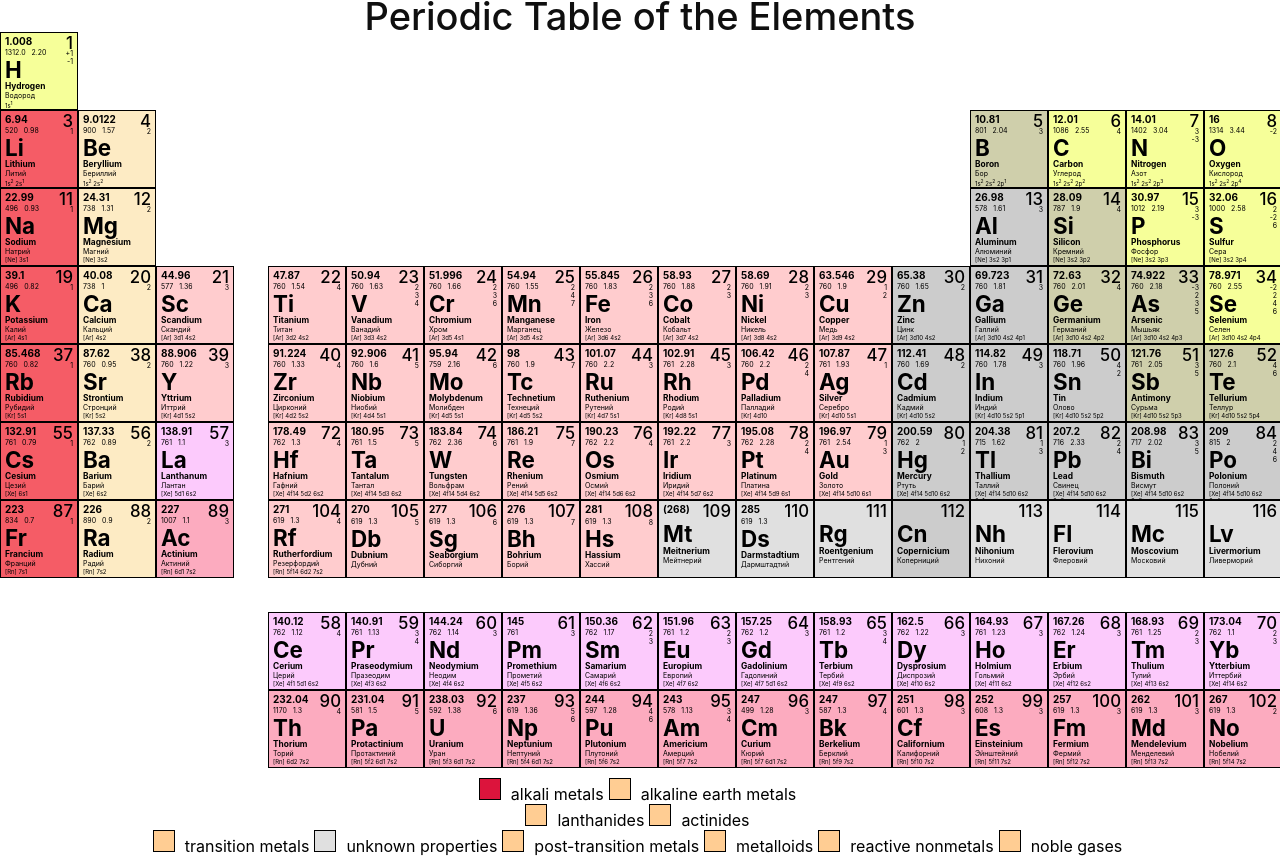
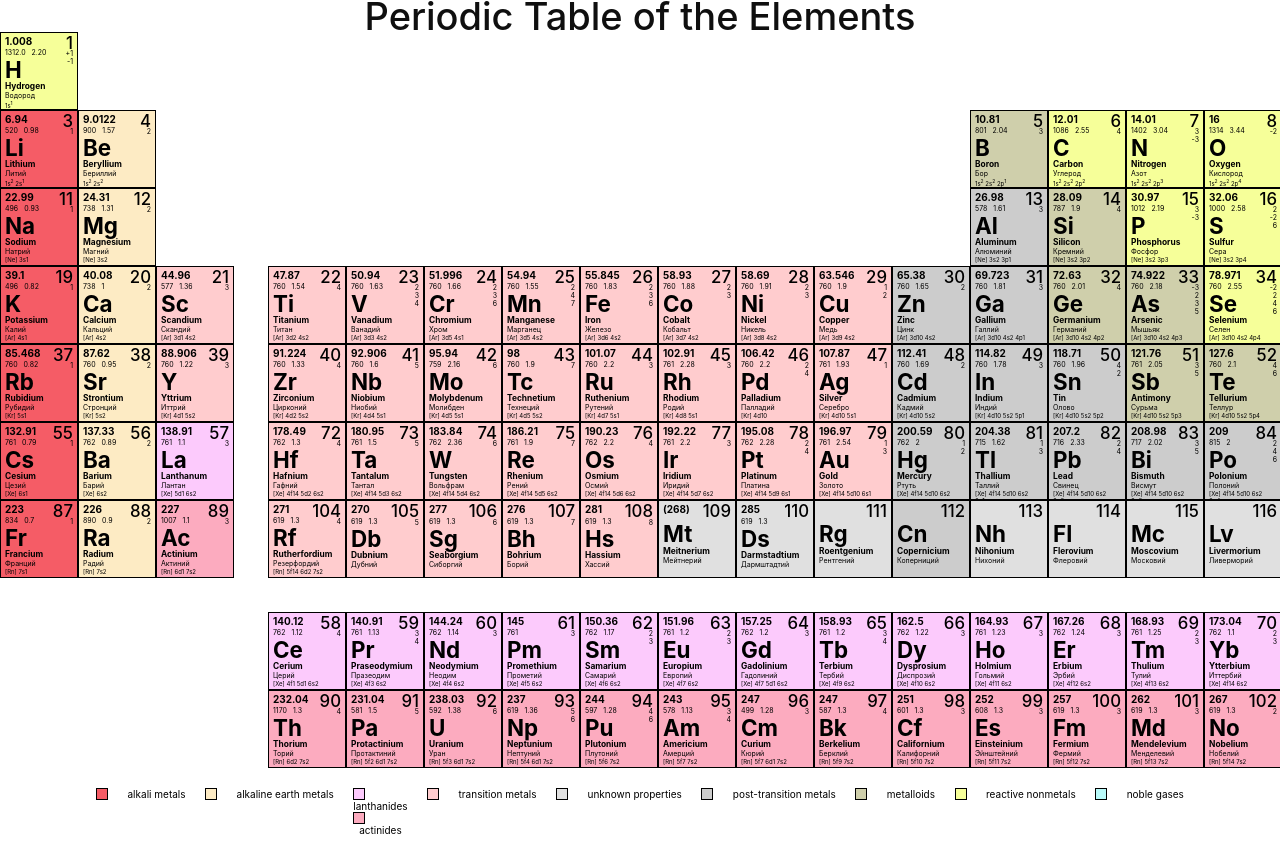
Before and after one commit to cyberkesa/Mendeleev, a React (Create React App) app: page / in a window 1280 px wide. Shown: the top 866 px of the page. After the commit the page ends 836 px from the top, so only its background shows below. Built offline with nearby package versions, Linux system fonts and the light colour scheme.

Commit message:
Change colors

```diff
--- a/src/Colors.css
+++ b/src/Colors.css
@@ -1,44 +1,58 @@
 .q {
-  display: inline-flex;
-  height: 20px;
-  width: 20px;
-  margin-right: 5px;
+  height: 10px;
+  width: 10px;
   border: 0.1px solid #000000;
 }
 
-span {
-  margin: 5px;
+.colors-table {
+  justify-content: space-between;
+  display: flex;
+  text-align: center;
+  font-size: 10px;
+}
+
+.colors {
+  width: 85%;
+  margin: auto;
+  margin-top: 20px;
 }
 
 .q-alkali-metals {
-  background-color: crimson;
-}
-
-.colors {
-  padding: 10px;
+  background-color: #f55c66;
 }
 
 .q-alkaline {
-  background-color: rgb(255, 205, 147);
+  background-color: #fdebc4;
 }
+
 .q-lanthanides {
-  background-color: rgb(255, 205, 147);
+  background-color: #fccafc;
 }
+
 .q-actinides {
-  background-color: rgb(255, 205, 147);
+  background-color: #fcabbf;
 }
+
+.q-transition {
+  background-color: #ffccce;
+}
+
 .q-unknown {
   background-color: #e0e0e0;
 }
+
 .q-post {
-  background-color: rgb(255, 205, 147);
+  background-color: #cccccc;
 }
+
 .q-metalloids {
-  background-color: rgb(255, 205, 147);
+  background-color: #cfcfab;
 }
+
 .q-reactive {
-  background-color: rgb(255, 205, 147);
+  background-color: #f6ff99;
 }
+
 .q-noble {
-  background-color: rgb(255, 205, 147);
+  background-color: #b8faf9;
 }
--- a/src/components/Colors.js
+++ b/src/components/Colors.js
@@ -7,10 +7,8 @@ const Colors = () => {
       <div className="colors-table">
         <div className="q q-alkali-metals"></div>
         <span className="alkali-metals">alkali metals</span>
-
         <div className="q q-alkaline"></div>
         <span className="alkaline">alkaline earth metals</span>
-
         <div>
           <div className="q q-lanthanides"></div>
           <span className="lanthanides">lanthanides</span>
@@ -19,8 +17,8 @@ const Colors = () => {
           <span className="actinides">actinides</span>
         </div>
 
-        <div className="q q-actinides"></div>
-        <span className="actinides">transition metals</span>
+        <div className="q q-transition"></div>
+        <span className="transition">transition metals</span>
 
         <div className="q q-unknown"></div>
         <span className="unknown">unknown properties</span>
```
